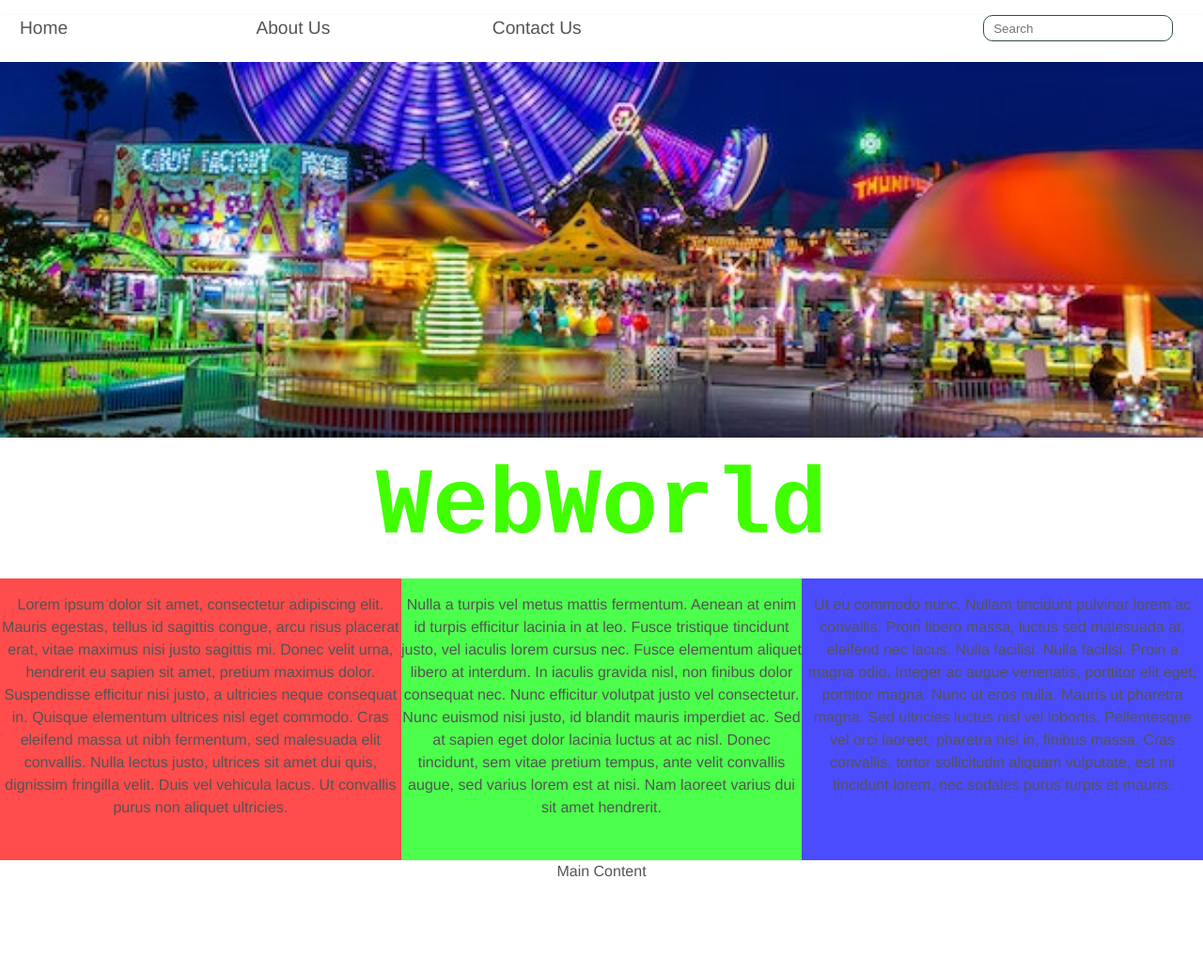
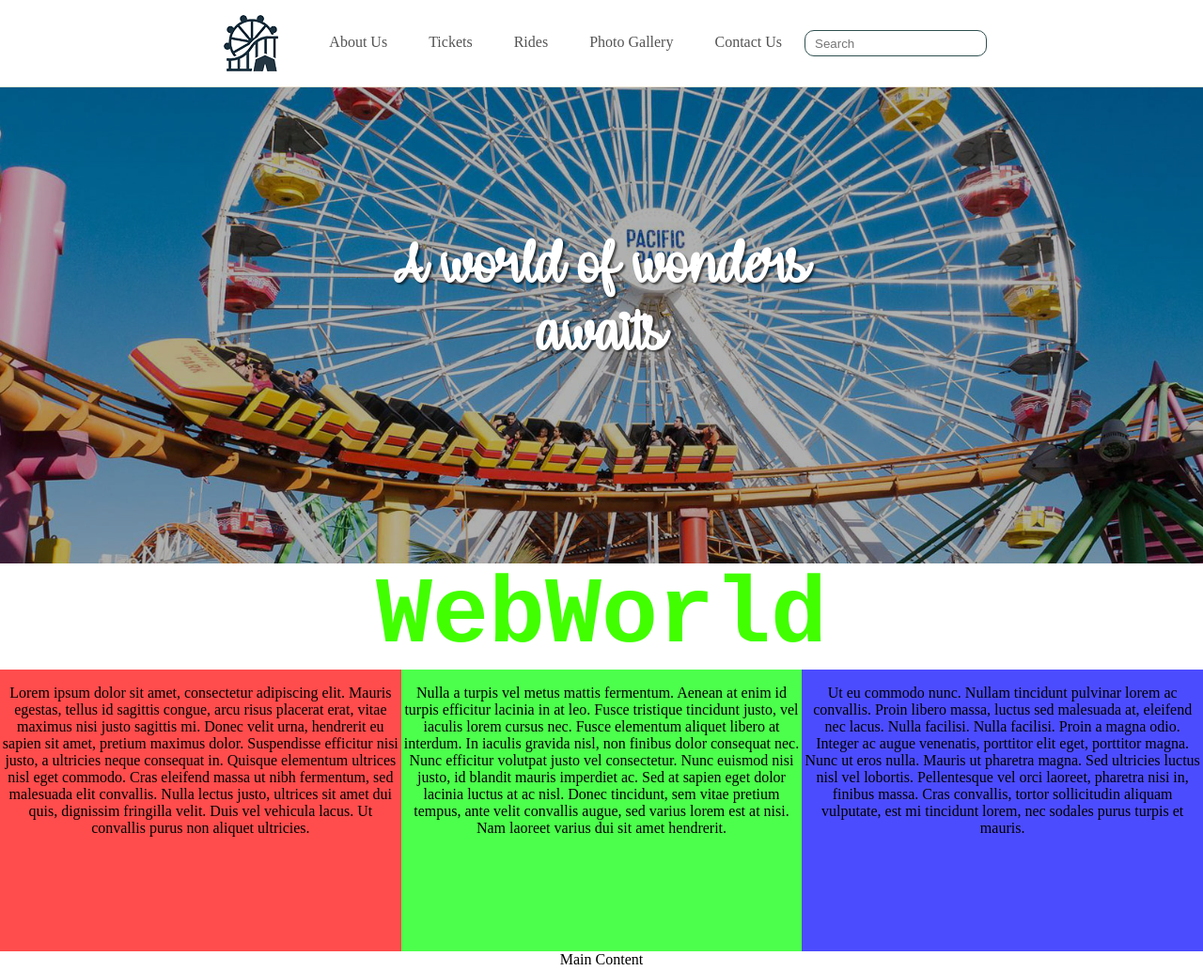
Before and after one commit to qmcgilvery/qmcgilvery.github.io, a plain HTML site: page index.html in a window 1280 px wide. Shown: the top 1034 px of the page at 94% size. Drawn offline with Linux system fonts and the light colour scheme.

Commit message:
changed banner and nav

```diff
--- a/StyleSheets/main.css
+++ b/StyleSheets/main.css
@@ -1,13 +1,75 @@
-
+@font-face {
+  font-family: Unicorn;
+  src: url('../font/unicorn.woff2') format('woff2');
+}
 
 body {
-    background: #fff;
-    box-shadow: 0 0 2px rgba(0, 0, 0, 0.06);
-    color: #545454;
-    font-family: "Helvetica Neue", Helvetica, Arial, sans-serif;
-    font-size: 16px;
-    line-height: 1.5;
-    margin: 0 auto;
+  background-color: #fff;
+  margin: 0;
+}
+
+.header {
+  position: fixed;
+  top: 0;
+  width: 100%;
+  border-bottom: 1px solid #ede5d5;
+  background-color: #fff;
+  z-index: 1;
+}
+
+.logo {
+  position: absolute;
+  margin-left: 100px;
+}
+
+.logo img {
+  width: 58px;
+  height: 60px;
+}
+
+.site-navigation {
+  list-style: none none;
+  padding-left: 0;
+  float: right;
+  vertical-align: top;
+}
+
+.site-navigation-item {
+  display: inline-block;
+  vertical-align: middle;
+}
+
+.container {
+  max-width: 1024px;
+  width: 100%;
+  margin: 0 auto;
+  padding-left: 20px;
+}
+
+.site-navigation-item>a, .site-navigation-item>span {
+  display: block;
+  position: relative;
+  padding-left: 20px;
+  padding-right: 20px;
+  padding-bottom: 18px;
+}
+
+.banner-title {
+  font-family: Unicorn;
+  text-align: center !important;
+  color: white;
+  text-shadow: 2px 2px 2px rgb(0 0 0 / 60%);
+  font-size: 60px;
+  line-height: 1.2 !important;
+}
+
+.centered {
+  position: relative;
+  top: 50%;
+  transform: translate(-50%, -50%);
+  width: 100%;
+  left: 50%;
+  max-width: 500px;
 }
 
 a {
@@ -32,7 +94,7 @@ a:active {
 
 .nav {
   min-height: 50px;
-  margin: 1em 2em 0em 1em;
+  margin: 1em 7em 0em 1em;
 }
 
 .menu-item {
@@ -44,15 +106,13 @@ a:active {
 }
 
 .search {
-  width: 15%;
-  margin: 0;
-  float: right;
   border: 1px solid darkslategrey;
   padding-right: 5px;
   border-radius: 10px;
   padding-left: 10px;
   font-weight: 100;
   min-height: 24px;
+  margin-bottom: 16px;
 }
 
 input.search:focus{
@@ -60,22 +120,45 @@ input.search:focus{
 }
 
 .banner {
-  min-height:400px;
+  height: 40vh;
+  max-height: 450px;
+  min-height: 450px;
+  margin-top: 0;
+}
+
+.banner-large {
+  height: 70vh;
+  min-height: 450px;
+  max-height: 900px;
+  margin-top: 0;
 }
 
 .home-image {
-  background-image: url("../Images/park.jpg");
-  background-size:cover;
+  background-image: url("../Images/home.jpg");
+  background-size: cover;
+  background-position: 25%;
+  background-repeat: no-repeat;
 }
 
 .contact-image {
   background-image: url("../Images/phone.jpg");
-  background-size:cover;
+  background-size: cover;
 }
 
 .about-image {
   background-image: url("../Images/group.jpg");
-  background-size:cover;
+  background-size: cover;
+}
+
+.overlay {
+  background-color: rgba(0,0,0,.3);
+  height: 100%;
+}
+
+main {
+  overflow: auto;
+  height: 100%;
+  padding: 0;
 }
 
 .main{
--- a/index.html
+++ b/index.html
@@ -1,24 +1,41 @@
 <!DOCTYPE html>
 <html>
-
     <head>
         <meta charset="utf-8">
         <meta http-equiv="X-UA-Compatible" content="IE=edge">
         <title>WebWorld</title>
         <meta name="description" content="My Website">
-        <meta property="og:image" content=”Images/park.jpg” >
+        <meta property="og:image" content="Images/park.jpg">
         <link rel="stylesheet" href="StyleSheets/main.css">
         <link rel="shortcut icon" href="Images/park.jpg" type="favicon/ico" />
     </head>
+	<body>
+    <header class="header">
+      <div class="container">
+        <a href="index.html" class="logo">
+          <img src="Images/amusementparklogo.png" />
+        </a>
+        <nav class="nav" role="menubar">
+          <ul class="site-navigation">
+            <li class="site-navigation-item"><a href="about.html">About Us</a></li>
+            <li class="site-navigation-item"><a href="#">Tickets</a></li>
+            <li class="site-navigation-item"><a href="#">Rides</a></li>
+            <li class="site-navigation-item"><a href="#">Photo Gallery</a></li>
+            <li class="site-navigation-item"><a href="contact.html">Contact Us</a></li>
+            <li class="site-navigation-item"><input class="search" placeholder="Search"></input></li>
+          </ul>
+        </nav>
+      </div>
+    </header>
 
-	<body>
-    <div class="nav" id="nav-bar">
-      <div class="menu-item"><a href="index.html">Home</a></div>
-      <div class="menu-item"><a href="about.html">About Us</a></div>
-      <div class="menu-item"><a href="contact.html">Contact Us</a></div>
-      <input class="search" placeholder="Search"></input>
+    <main role="main">
+      <div class="banner-large home-image">
+        <div class="overlay">
+          <div class="centered">
+            <h1 class="banner-title">A world of wonders awaits</h1>
           </div>
-    <div class="banner home-image"></div>
+        </div>
+      </div>
       <div class="main"><h1 class="title">WebWorld</h1>
         <div class="messages">
           <div class="message message-1"><p>Lorem ipsum dolor sit amet, consectetur adipiscing elit. Mauris egestas, tellus id sagittis congue, arcu risus placerat erat, vitae maximus nisi justo sagittis mi. Donec velit urna, hendrerit eu sapien sit amet, pretium maximus dolor. Suspendisse efficitur nisi justo, a ultricies neque consequat in. Quisque elementum ultrices nisl eget commodo. Cras eleifend massa ut nibh fermentum, sed malesuada elit convallis. Nulla lectus justo, ultrices sit amet dui quis, dignissim fringilla velit. Duis vel vehicula lacus. Ut convallis purus non aliquet ultricies.</p></div>
@@ -27,10 +44,16 @@
         </div>
         <div class="main-content">Main Content</div>
       </div>
+    </main>
+
+    <footer>
       <div class="footer" id="nav-bar">
         <div class="footer-col">footer content 1</div>
         <div class="footer-col">footer content 2</div>
         <div class="footer-col right-side">footer content 3</div>
       </div>
+    </footer>
+
+
 	</body>
 </html>
```
Also changed, not shown: about.html (+31 -7 lines), contact.html (+29 -6 lines), Images/amusementparklogo.png (added), Images/home.jpg (added), font/unicorn.woff2 (added), 1 other file. Lines whose indentation alone changed are shown as unchanged.
